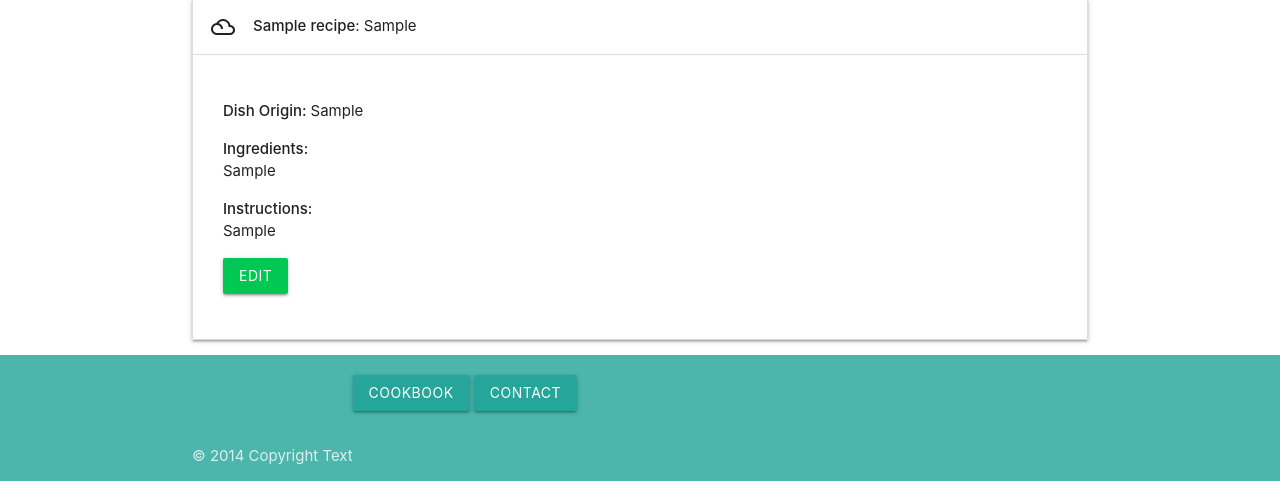
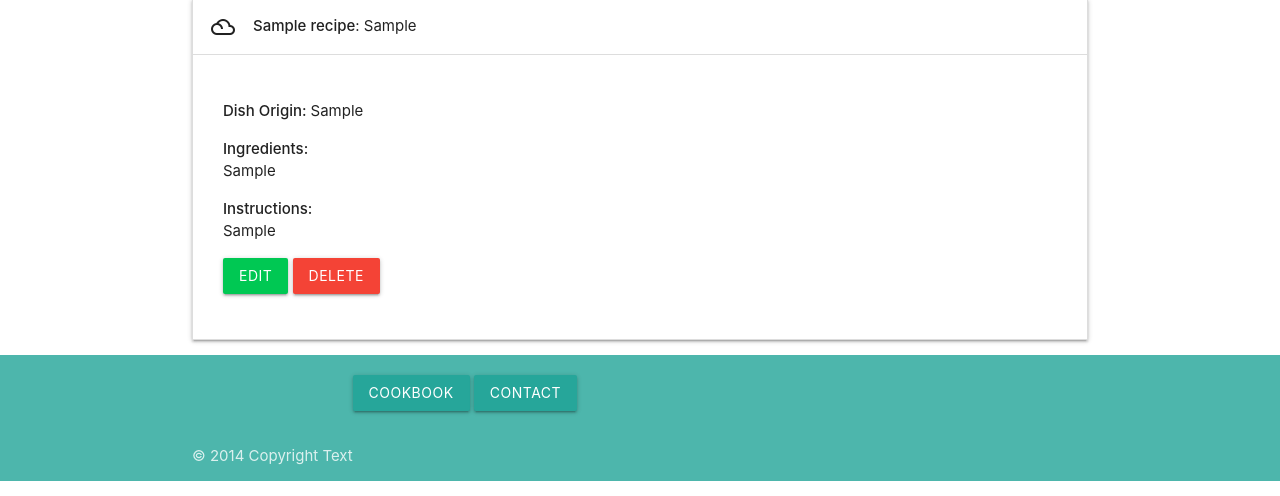
Before and after one commit to kateuj/instacook, a Flask app: page /recipes in a window 1280 px wide, after a click that opens the changed part. Shown: the part 275-771 px from the top of the page. Run offline with Flask 2, Linux system fonts and the light colour scheme; tables that the repository leaves empty hold one stand-in row (values such as "Sample post").

Commit message:
delete button added to recipes page

```diff
--- a/recipes/templates/recipes.html
+++ b/recipes/templates/recipes.html
@@ -32,6 +32,7 @@
                     {% endautoescape %}</p>
                 <p>
                     <a href="{{ url_for('edit_recipe', recipe_id=recipe.id) }}" class="btn green accent-4">Edit</a>
+                    <a href="{{ url_for('delete_recipe', recipe_id=recipe.id) }}" class="btn red">Delete</a>
                 </p>
             </span></div>
     </li>
```
